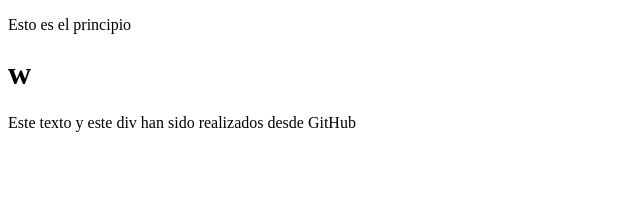
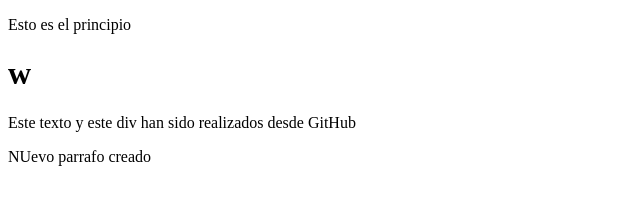
Before and after one commit to Cesarb222/ENDES-1--DAW-TAREAS, a plain HTML site: page index.html in a window 1280 px wide. Shown: the whole page, without its empty margins (0-640 px from the left). Drawn offline with Linux system fonts and the light colour scheme.

Commit message:
esto es creado desde vsc

```diff
--- a/index.html
+++ b/index.html
@@ -11,5 +11,6 @@
     <div>
         <p>Este texto y este div han sido realizados desde GitHub</p>
     </div>
+    <p>NUevo parrafo creado</p>
 </body>
 </html>
```
